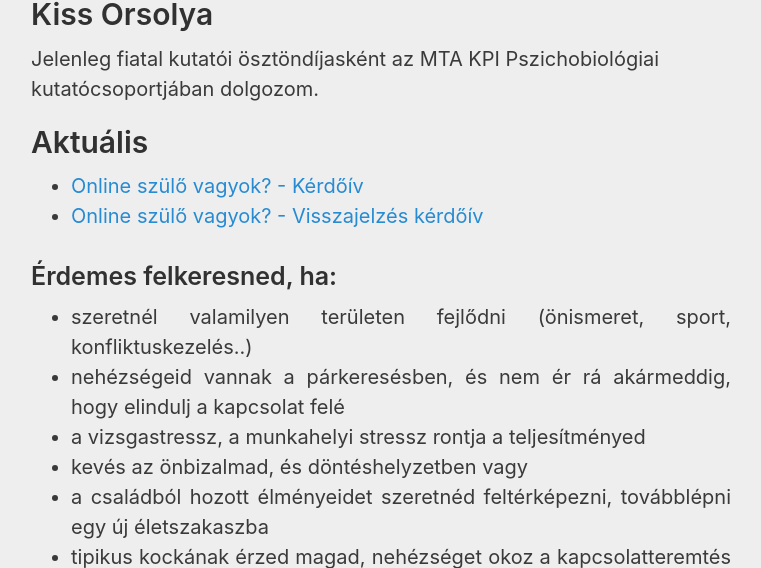
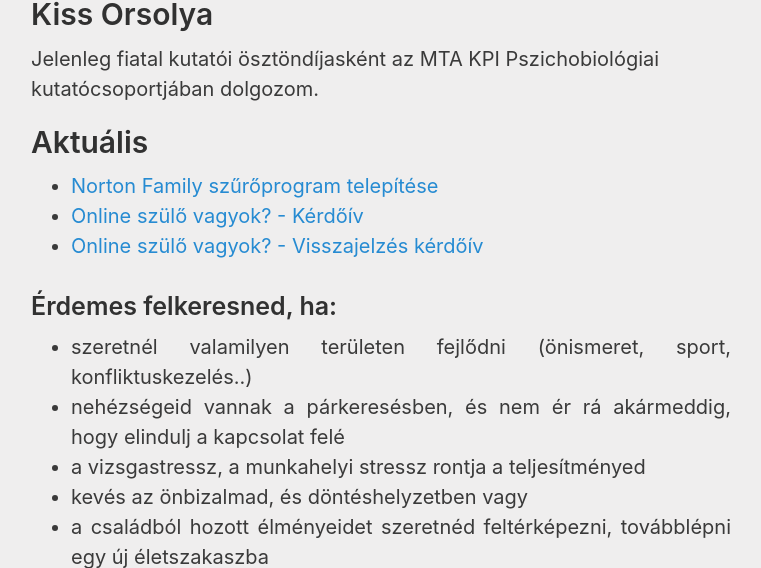
Before and after one commit to kissorsolya/kissorsolya.github.io, a Jekyll site: the page built from index.md, in a window 1280 px wide and 900 px high, cut to the strip 332-900 px from the top of the window. Shown: the whole strip, without its empty margins (259-1020 px from the left). Built offline with Jekyll 4.4.1, drawn with Linux system fonts in a browser that asks for light colours.

Commit message:
norton link added

```diff
--- a/_includes/about.md
+++ b/_includes/about.md
@@ -5,7 +5,7 @@
 Jelenleg fiatal kutatói ösztöndíjasként az MTA KPI Pszichobiológiai kutatócsoportjában dolgozom.
 
 ## Aktuális
-
+ - [Norton Family szűrőprogram telepítése](https://www.youtube.com/watch?v=xs_X3ZUsQ8Q&feature=youtu.be)
  - [Online szülő vagyok? - Kérdőív](https://goo.gl/forms/hPYk2unvHN3wqf6h2)
  - [Online szülő vagyok? - Visszajelzés kérdőív](https://goo.gl/forms/LQMgSv6QMveoSnWu1)
 
```
